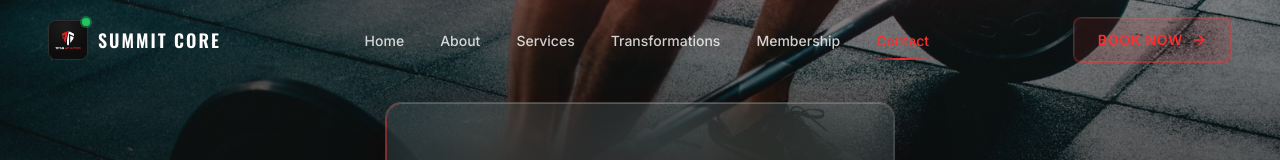
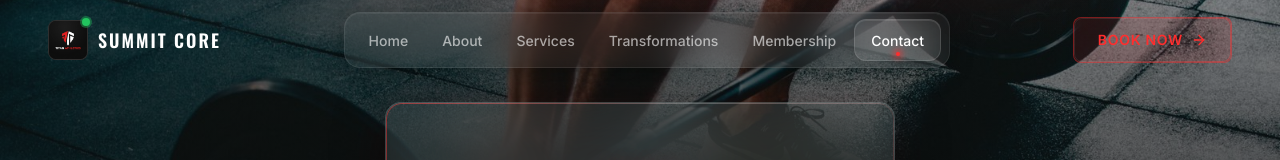
Before and after one commit to viniit881/InAmigos_Internship_content_task3, a React (Vite) app: page /contact in a window 1280 px wide. Shown: the top 160 px of the page. Built offline with nearby package versions, Linux system fonts and the light colour scheme; the HTML template or start-up script is replaced by a standard one.

Commit message:
Add frosted glass pill effect to desktop nav tabs

```diff
--- a/src/components/Navbar.tsx
+++ b/src/components/Navbar.tsx
@@ -73,29 +73,54 @@ export default function Navbar() {
             </span>
           </Link>
 
-          {/* Desktop nav */}
-          <div className="hidden lg:flex items-center gap-1">
-            {navLinks.map((link) => (
+          {/* Desktop nav — frosted glass pill */}
+          <div
+            className="hidden lg:flex items-center gap-0.5 px-2 py-1.5 rounded-2xl"
+            style={{
+              background: 'rgba(255,255,255,0.04)',
+              backdropFilter: 'blur(20px)',
+              WebkitBackdropFilter: 'blur(20px)',
+              border: '1px solid rgba(255,255,255,0.08)',
+              boxShadow: '0 4px 24px rgba(0,0,0,0.3), inset 0 1px 0 rgba(255,255,255,0.06)',
+            }}
+          >
+            {navLinks.map((link) => {
+              const isActive = location.pathname === link.path
+              return (
                 <Link
                   key={link.path}
                   to={link.path}
-                className="relative px-4 py-2 group"
+                  className="relative px-4 py-2 rounded-xl group transition-all duration-300"
+                  style={isActive ? {
+                    background: 'rgba(255,255,255,0.08)',
+                    backdropFilter: 'blur(12px)',
+                    WebkitBackdropFilter: 'blur(12px)',
+                    border: '1px solid rgba(255,255,255,0.12)',
+                    boxShadow: '0 2px 12px rgba(0,0,0,0.2), inset 0 1px 0 rgba(255,255,255,0.1)',
+                  } : {}}
                 >
-                <span className={`font-inter font-medium text-sm transition-colors duration-300 ${
-                  location.pathname === link.path
-                    ? 'text-accent-red'
-                    : 'text-white/80 group-hover:text-white'
+                  {/* Hover glass pill bg */}
+                  {!isActive && (
+                    <span
+                      className="absolute inset-0 rounded-xl opacity-0 group-hover:opacity-100 transition-opacity duration-300"
+                      style={{
+                        background: 'rgba(255,255,255,0.05)',
+                        border: '1px solid rgba(255,255,255,0.08)',
+                      }}
+                    />
+                  )}
+                  <span className={`relative font-inter font-medium text-sm transition-colors duration-300 ${
+                    isActive ? 'text-white' : 'text-white/60 group-hover:text-white/90'
                   }`}>
                     {link.label}
                   </span>
-                {/* Animated underline */}
-                <span
-                  className={`absolute bottom-0 left-1/2 -translate-x-1/2 h-[2px] bg-gradient-to-r from-transparent via-accent-red to-transparent transition-all duration-400 ease-out ${
-                    location.pathname === link.path ? 'w-3/4 opacity-100' : 'w-0 opacity-0 group-hover:w-1/2 group-hover:opacity-60'
-                  }`}
-                />
+                  {/* Active red glow dot */}
+                  {isActive && (
+                    <span className="absolute bottom-1 left-1/2 -translate-x-1/2 w-1 h-1 rounded-full bg-accent-red shadow-[0_0_6px_2px_rgba(255,46,46,0.7)]" />
+                  )}
                 </Link>
-            ))}
+              )
+            })}
           </div>
 
           {/* Desktop CTA */}
```
Lines whose indentation alone changed are shown as unchanged.
